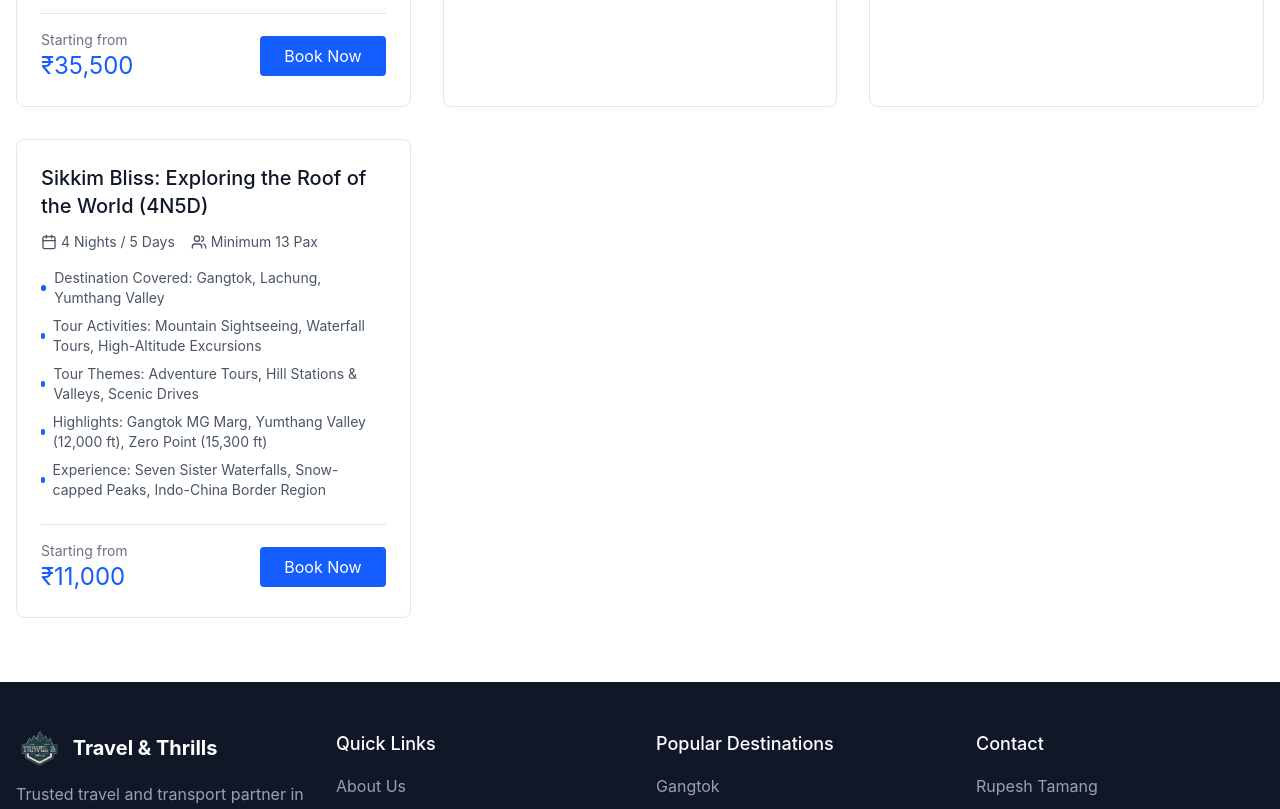
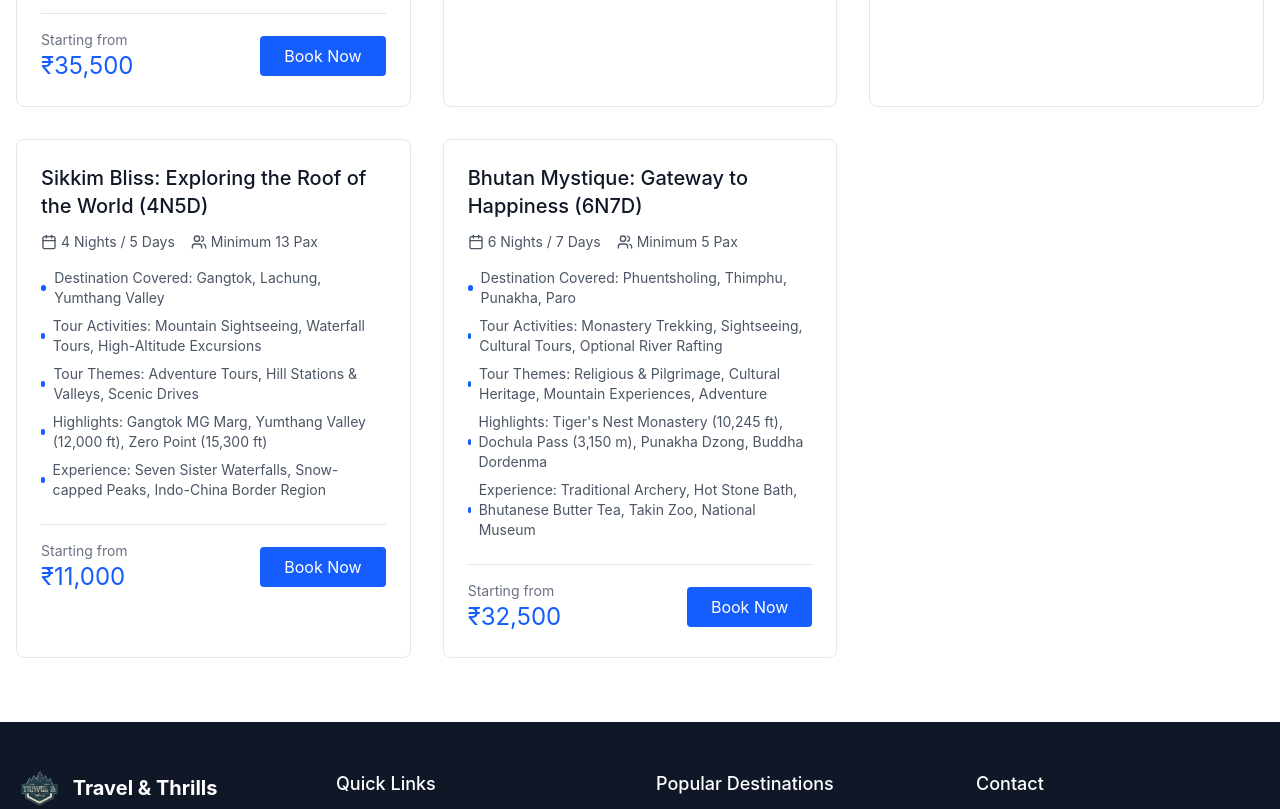
Before and after one commit to prabhat76/travelandthrill, a React (Vite) app: page /packages in a window 1280 px wide. Shown: the part 740-1549 px from the top of the page. Built offline with nearby package versions, Linux system fonts and the light colour scheme.

Commit message:
email.js

```diff
--- a/src/app/data/siteContent.ts
+++ b/src/app/data/siteContent.ts
@@ -194,6 +194,55 @@ Hotels: Gangtok (2 nights), Lachung (2 nights)
 Inclusion: Transport, Fooding, Lodging, Parking, Zero Point access
 Exclusion: Optional sightseeing, Lunch, Flight/Train Fares, Entry Fees, Room Heater`,
     image: 'https://images.unsplash.com/photo-1585147269142-fd99a15a7aed?w=800&h=600&fit=crop&q=80',
+  },
+  {
+    slug: 'bhutan-mystique-gateway-to-happiness-6n7d',
+    title: 'Bhutan Mystique: Gateway to Happiness (6N7D)',
+    duration: '6 Nights / 7 Days',
+    price: '₹32,500',
+    people: 'Minimum 5 Pax',
+    highlights: [
+      'Destination Covered: Phuentsholing, Thimphu, Punakha, Paro',
+      'Tour Activities: Monastery Trekking, Sightseeing, Cultural Tours, Optional River Rafting',
+      'Tour Themes: Religious & Pilgrimage, Cultural Heritage, Mountain Experiences, Adventure',
+      'Highlights: Tiger\'s Nest Monastery (10,245 ft), Dochula Pass (3,150 m), Punakha Dzong, Buddha Dordenma',
+      'Experience: Traditional Archery, Hot Stone Bath, Bhutanese Butter Tea, Takin Zoo, National Museum'
+    ],
+    details: `ITINERARY
+
+Day 01: Bagdogra Airport – Phuentsholing (145 km, 4 hours)
+Arrival at Bagdogra Airport. Drive from Bagdogra to Phuentsholing, the border town of Bhutan (about 4-5 hours). Complete immigration formalities at the Bhutan-India border. Check-in at your hotel in Phuentsholing. Explore the local market and nearby attractions. Overnight stay in Phuentsholing.
+
+Day 02: Phuentsholing to Thimphu (160 KMS, 5 HRS)
+After breakfast, checkout from the hotel. After immigration, proceed towards Thimphu. Enjoy beautiful journey through scenic landscapes. Pass through Chukha Waterfall and Chuzom Bridge (confluence of Thimphu river and Paro river). Arrive Thimphu by evening and check in to your hotel. Leisure time in the evening. Overnight stay in Thimphu.
+
+Day 03: Thimphu to Punakha Excursion (75 KMS, 2.5 HRS ONE WAY)
+After breakfast, drive to Punakha. Visit Dochula Pass (3,150 mts) - a beautiful mountain pass with 108 memorial stupas. Visit Punakha Dzong - the second oldest dzong in Bhutan, which served as the capital and seat of government until the mid-1950s. See Punakha Suspension Bridge - one of the longest and oldest suspension bridges in Bhutan. After sightseeing, return to hotel in Thimphu. Overnight stay in Thimphu. Optional: Experience River Rafting in Punakha.
+
+Day 04: Thimphu Sightseeing – Paro (45 km, 1.5 hours)
+After breakfast, proceed for Thimphu local sightseeing. Visit Buddha Dordenma Statue - a huge statue of Buddha. Visit The National Memorial Chorten Stupas - built in memory of the third king. Visit Takin Zoo - where the national animal of Bhutan can be seen. Visit Changangkha Lhakhang - oldest surviving temple in Thimphu. Visit Simply Bhutan Museum - taste local wine 'Aara', dress up in traditional clothes, play National game Archery, meet foot carver Pema Tshering, watch cultural show and drink Bhutanese Butter Tea. Arrival to Paro by evening. Check in to your hotel. Overnight stay in Paro.
+
+Day 05: Paro Sightseeing
+After breakfast, proceed to Tiger's Nest Monastery (also known as Paro Taktsang) - a sacred Buddhist temple and monastery (6.4 KMS, 3-5 HRS, ALTITUDE 10,245 FT, ELEVATION 900 MTR). The hike is easy to moderate. For people who cannot make the climb, horses are available for hire at the starting point. After the hike, enjoy hot stone bath at countryside. Overnight stay in Paro. Optional: Enjoy live music at Park 76 Cafe & Pub in Paro Town.
+
+Day 06: Paro Local Sightseeing - Transfer to Phuentsholing (150km, 4hours)
+After breakfast, proceed to Paro local sightseeing. Visit Ta Dzong – National Museum of Bhutan. Visit Rinpung Dzong - popularly known as Paro Dzong, situated in the Paro Valley. Afternoon drive to Phuentsholing with stopovers and enjoying scenic beauty. Arrive Phuentsholing by evening and check in to your hotel. Overnight stay in Phuentsholing.
+
+Day 07: Phuentsholing to Bagdogra Airport (145km, 4hrs)
+After breakfast, check-out from hotel and transfer to Bagdogra Airport for onwards journey. Suggested: Book flight after 02:00 PM from Bagdogra Airport.
+
+Inclusions: 3-star Hotel, Pick-up & Drop at Bagdogra Airport, Reserved vehicle for Transfer and Sightseeing, All sightseeing as per itinerary, All taxes & SDF permits, Meal Plan – MAP (Breakfast & Dinner)
+
+Exclusions: Personal expenses, Entry fees of sightseeing places, Any other not mentioned in inclusions
+
+Hotels: Hotel Terminal Phuentsholing (2N), Hotel Dralha Thimphu (2N), Empire Hotel Paro (2N)
+Vehicle: 1 Luxury Vehicle (Innova/Eartiga or similar)
+Meal Plan: MAP (Breakfast & Dinner)
+
+Documents Required: Valid Passport (6 months validity), For below 18 years - DOB certificate, 2 Passport Size Colour Photographs, Double Vaccination Certificate (Note: Aadhaar Card is not valid in Bhutan)
+
+Valid Identity Proofs for Bhutan: Indians can use Voter Card or Valid Passport`,
+    image: 'https://images.pexels.com/photos/3573351/pexels-photo-3573351.jpeg?w=800&h=600&fit=crop',
   }
 ];
 
```
Also changed, not shown: 1 other file (tests, documents, lock files or other folders).
